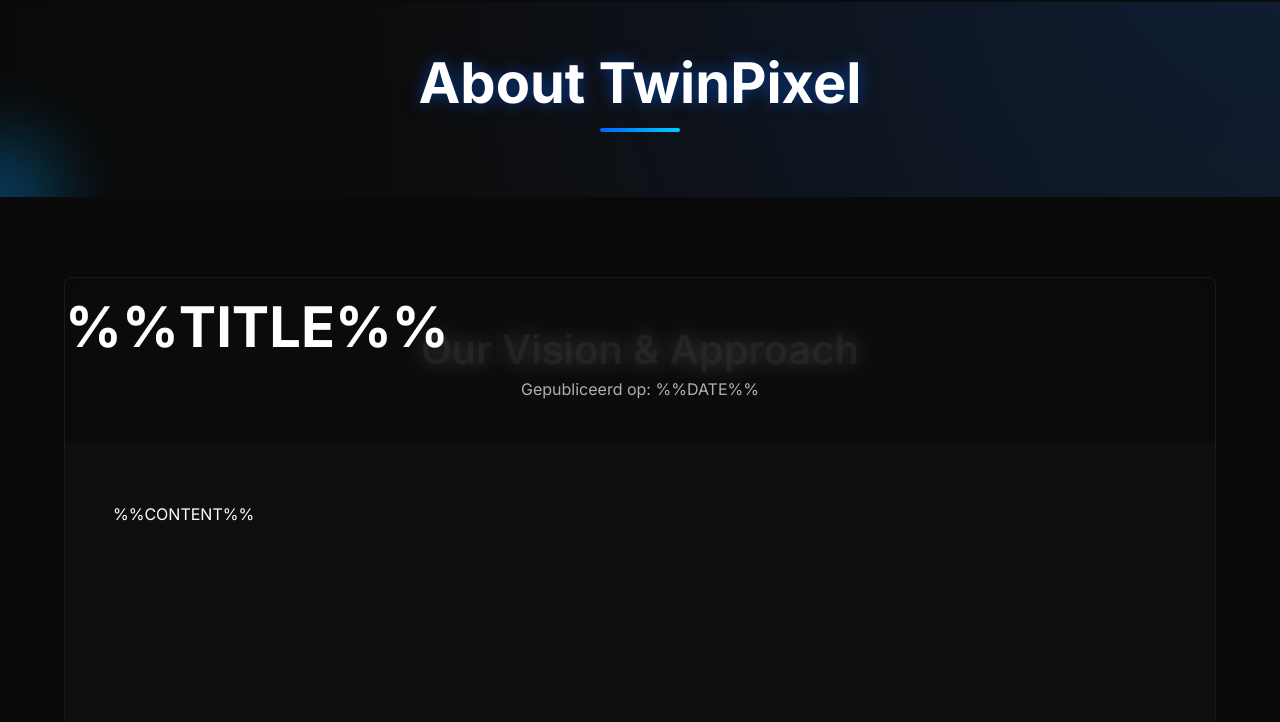
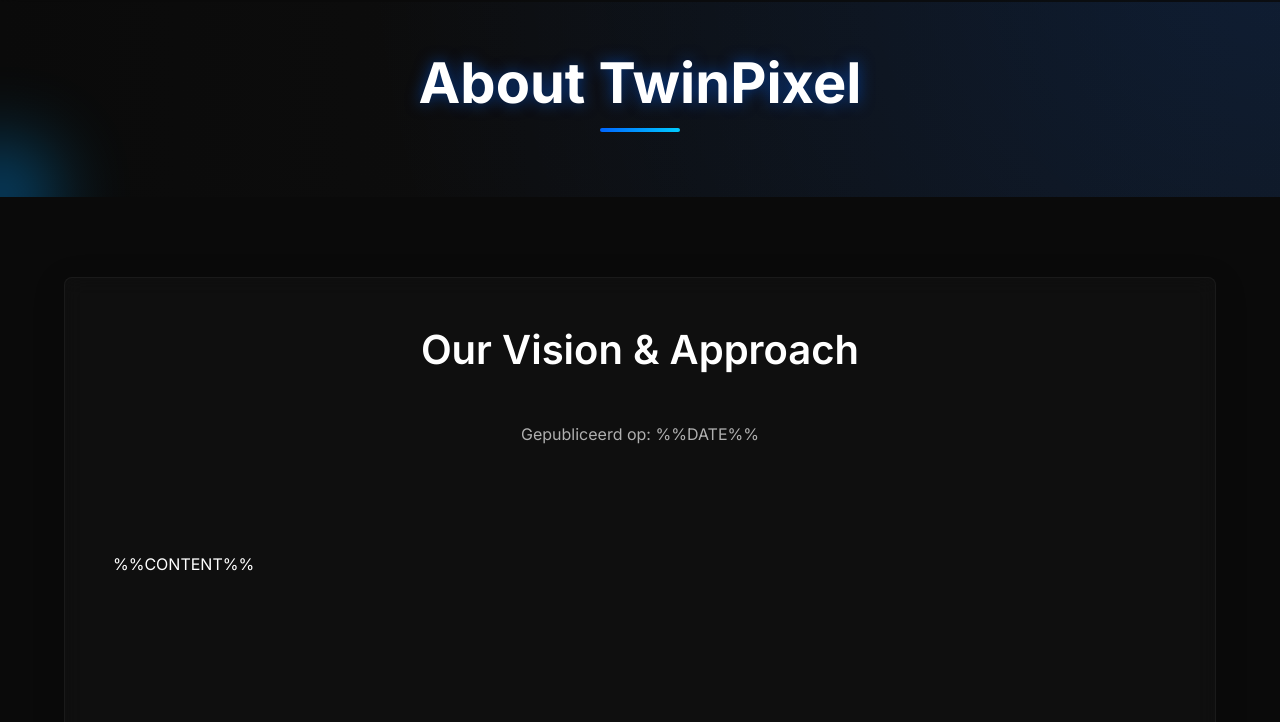
Before and after one commit to Twinpixel-nl/TwinPixel-Website, a website: page templates/post.html in a window 1280 px wide. Shown: the part 78-800 px from the top of the page. Drawn offline with Linux system fonts and the light colour scheme; files whose address does not match are found by name.

Commit message:
styling better i hope

```diff
--- a/templates/post.html
+++ b/templates/post.html
@@ -127,14 +127,10 @@
           <div class="service-card-glass about-card">
                 <article>
             <h2 class="section-title" data-i18n="about.vision_title">%%TITLE%%</h2>
-
-                    <header class="blog-post-header">
-                        <h1 class="blog-post-title">%%TITLE%%</h1>
                         <p class="blog-post-meta">
                             Gepubliceerd op: <span class="publish-date">%%DATE%%</span>
                             <!-- You could add author, categories here too -->
                         </p>
-                    </header>
                     <section class="blog-post-content">
                         %%CONTENT%%
                     </section>
```
